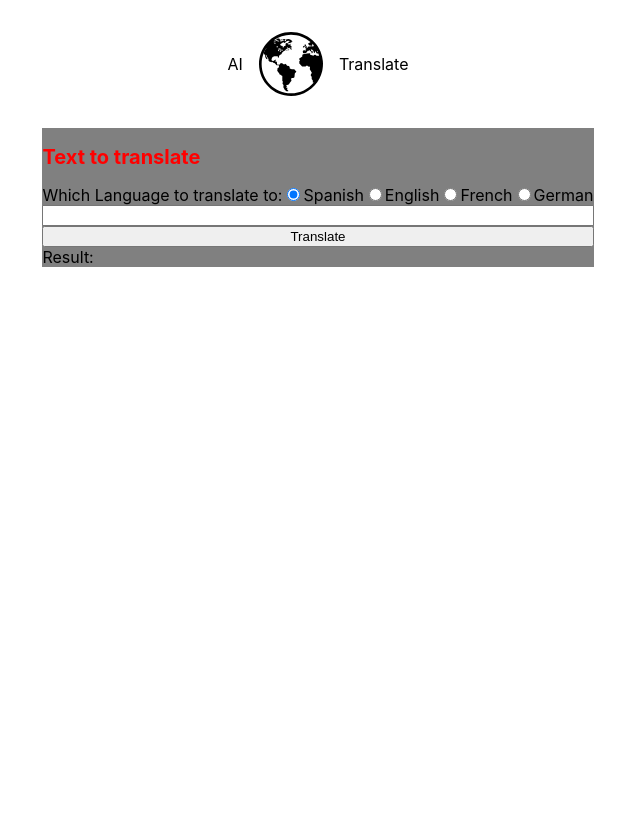
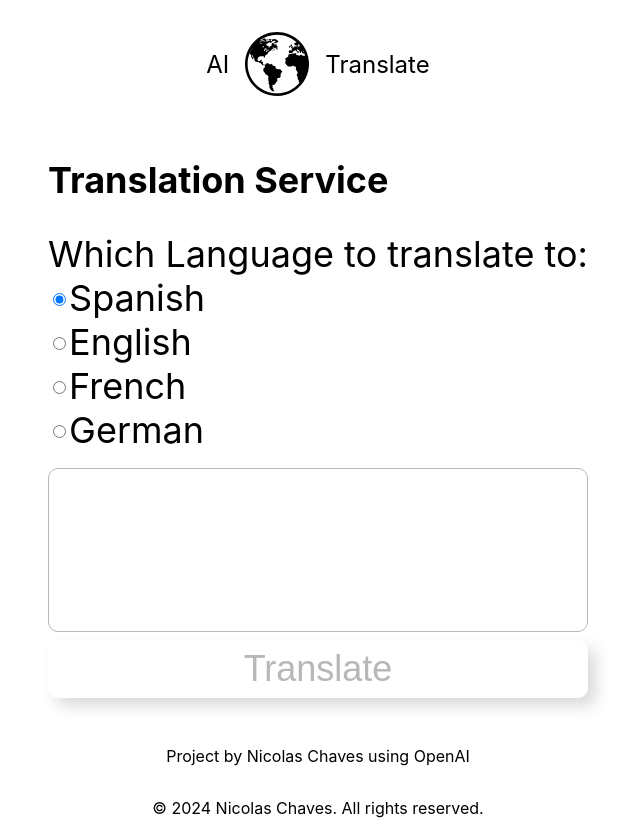
Before and after one commit to Nicolas7Chaves/AiTranslate, a React (Create React App) app: page / in a window 1280 px wide. Shown: the whole page, without its empty margins (322-962 px from the left). Before the commit the page ends 800 px from the top, so only its background shows below. Built offline with nearby package versions, Linux system fonts and the light colour scheme.

Commit message:
final scss touches for minimalistic look

```diff
--- a/src/App.js
+++ b/src/App.js
@@ -1,6 +1,7 @@
 import Header from './Components/Header/Header';
 import MainPage from './Pages/MainPage';
 import './App.scss'
+import Footer from './Components/Footer/Footer';
 
 
 function App() {
@@ -8,6 +9,7 @@ function App() {
     <main className='page'>
       <Header />
       <MainPage />
+      <Footer />
     </main>
   );
 }
--- a/src/Components/Footer/Footer.js
+++ b/src/Components/Footer/Footer.js
@@ -0,0 +1,13 @@
+import './Footer.scss'
+
+function Footer() {
+
+    return (
+        <footer className="footer">
+            <p>Project by Nicolas Chaves using OpenAI</p>
+            <p>&copy; 2024 Nicolas Chaves. All rights reserved.</p>
+        </footer>
+    )
+}
+
+export default Footer;
--- a/src/Components/Footer/Footer.scss
+++ b/src/Components/Footer/Footer.scss
@@ -0,0 +1,6 @@
+.footer {
+    display: flex;
+    flex-direction: column;
+    margin-top: 2rem;
+    align-items: center;
+}
--- a/src/Components/Header/Header.scss
+++ b/src/Components/Header/Header.scss
@@ -14,5 +14,7 @@
 
     &__title {
         margin: 0 1rem;
+        font-size: 1.5rem;
+        font-weight: 400;
     }
 }
--- a/src/Components/OpenAI/OpenAI.js
+++ b/src/Components/OpenAI/OpenAI.js
@@ -1,11 +1,12 @@
 import { useState } from "react";
 import axios from "axios";
+import './OpenAI.scss'
 
 function TranslateAi() {
     const [translateText, setTranslateText] = useState('');
     const [result, setResult] = useState('')
     const [selectedLanguage, setSelectedLanguage] = useState('es');
-
+    const [isButtonDisabled, setIsButtonDisabled] = useState(true);
 
     const languages = [
         { code: 'es', name: 'Spanish' },
@@ -27,12 +28,24 @@ function TranslateAi() {
             console.error(error)
         }
     }
+
+    const handleSubmit = (e) => {
+        e.preventDefault();
+        translateTextHandler();
+    }
+
+    const handleInput = (e) => {
+        const inputText = e.target.value;
+        setTranslateText(inputText);
+        setIsButtonDisabled(inputText.trim() === '');
+    }
+
     return (
-        <>
-            <div>
+        <div className="translate">
+            <div className="translate__title">
                 Which Language to translate to:
                 {languages.map((language) =>
-                    <label key={language.code}>
+                    <label key={language.code} className="translate__label">
                         <input
                             type="radio"
                             value={language.code}
@@ -43,13 +56,10 @@ function TranslateAi() {
                     </label>
                 )}
             </div >
-            <form className='translate__form' onSubmit={(e) => { e.preventDefault(); translateTextHandler(); }}>
-                <input type='text' value={translateText} onChange={(e) => setTranslateText(e.target.value)} />
-                <button type='submit' className='translate-btn'>Translate</button>
+            <form className='translate__form' onSubmit={handleSubmit}>
+                <input className="translate__input" type='text' value={translateText} onChange={handleInput} />
+                <button type='submit' className='translate__btn' disabled={isButtonDisabled}>Translate</button>
             </form>
-            <div>
-                Result:
-            </div>
             {
                 result && (
                     <div className="translate__result" >
@@ -58,7 +68,7 @@ function TranslateAi() {
                     </div>
                 )
             }
-        </>
+        </div>
     )
 }
 export default TranslateAi;
--- /dev/null
+++ b/src/Components/OpenAI/OpenAI.scss
@@ -0,0 +1,11 @@
+.translate {
+    font-size: 1.15rem;
+    &__title {
+        display: flex;
+        flex-direction: column;
+        justify-content: center;
+    }
+    &__label {
+        display: flex;
+    }
+}
--- a/src/Pages/MainPage.js
+++ b/src/Pages/MainPage.js
@@ -6,7 +6,7 @@ function MainPage() {
         <section className='translator'>
             <div className='translate'>
                 <h2 className='translate__title'>
-                    Text to translate
+                    Translation Service
                 </h2>
                 <TranslateAi />
             </div>
--- a/src/Pages/MainPage.scss
+++ b/src/Pages/MainPage.scss
@@ -1,16 +1,44 @@
-.translator {
-    background-color: gray;
-}
+.translator {}
 
 .translate {
     border: 10px;
 
     &__title {
-        font-size: 1.25rem;
-        color: red;
+        font-size: 2.25rem;
+        display: flex;
+        justify-content: center;
     }
+
     &__form {
         display: flex;
         flex-direction: column;
     }
+
+    &__input {
+        height: 10rem;
+        border-radius: 10px;
+        font-size: 1.5rem;
+        margin-top: 1rem;
+        padding-left: .5rem;
+        border: 1px solid rgb(184, 184, 184);
+    }
+
+    &__btn {
+        border-radius: 10px;
+        font-size: 2.25rem;
+        padding: .5rem;
+        margin-top: .5rem;
+        border: 0;
+        background: #ffffff;
+        box-shadow: 8px 8px 16px #d9d9d9,
+            8px 8px 16px #ffffff;
+        transition: .2s ease-in-out;
+    }
+
+    &__btn:hover {
+        background: #ffffff;
+        color: rgb(253, 147, 147);
+        box-shadow: -2px -2px 6px #d9d9d9,
+            2px 2px 6px #ffffff;
+    }
 }
```
